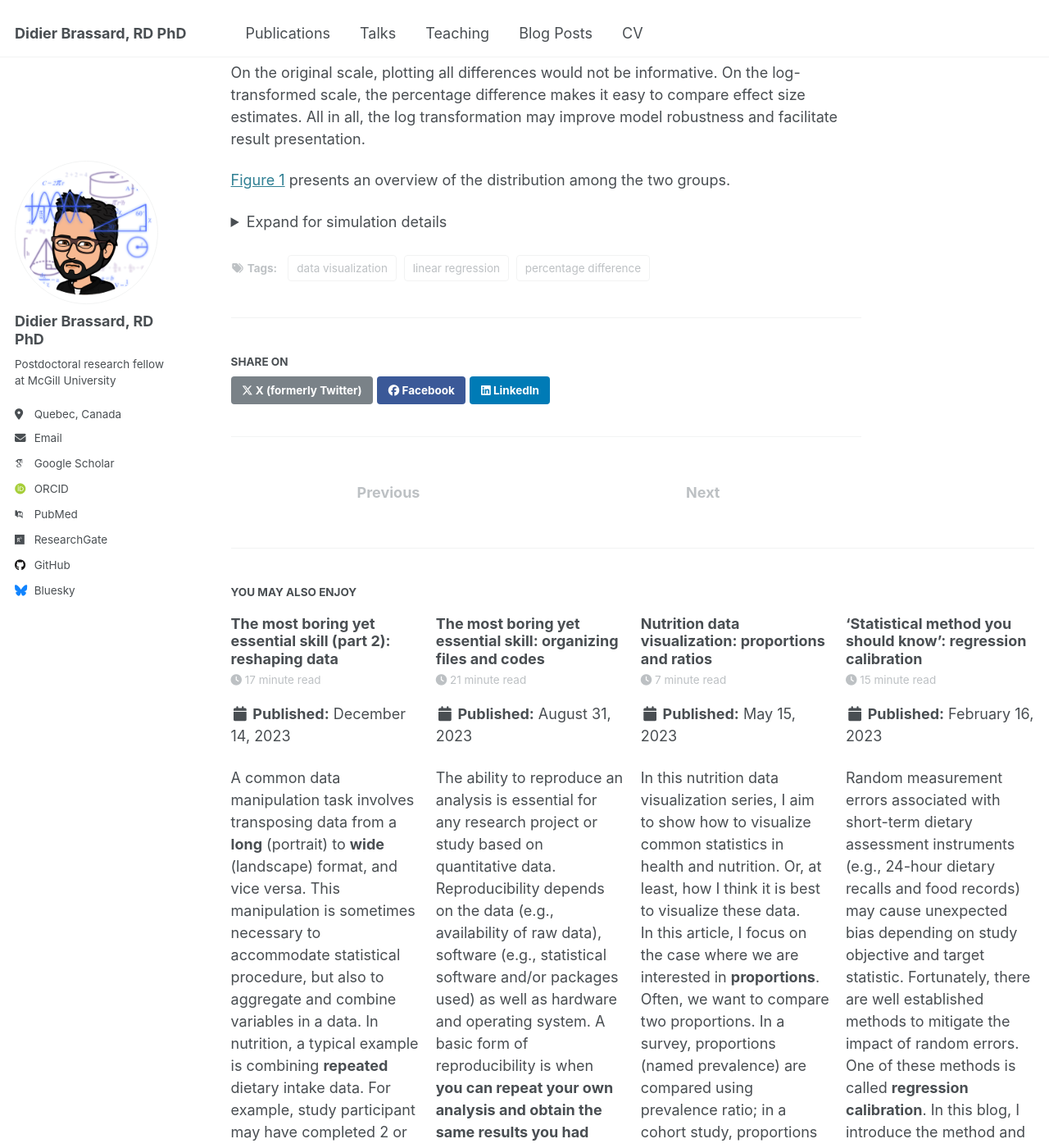
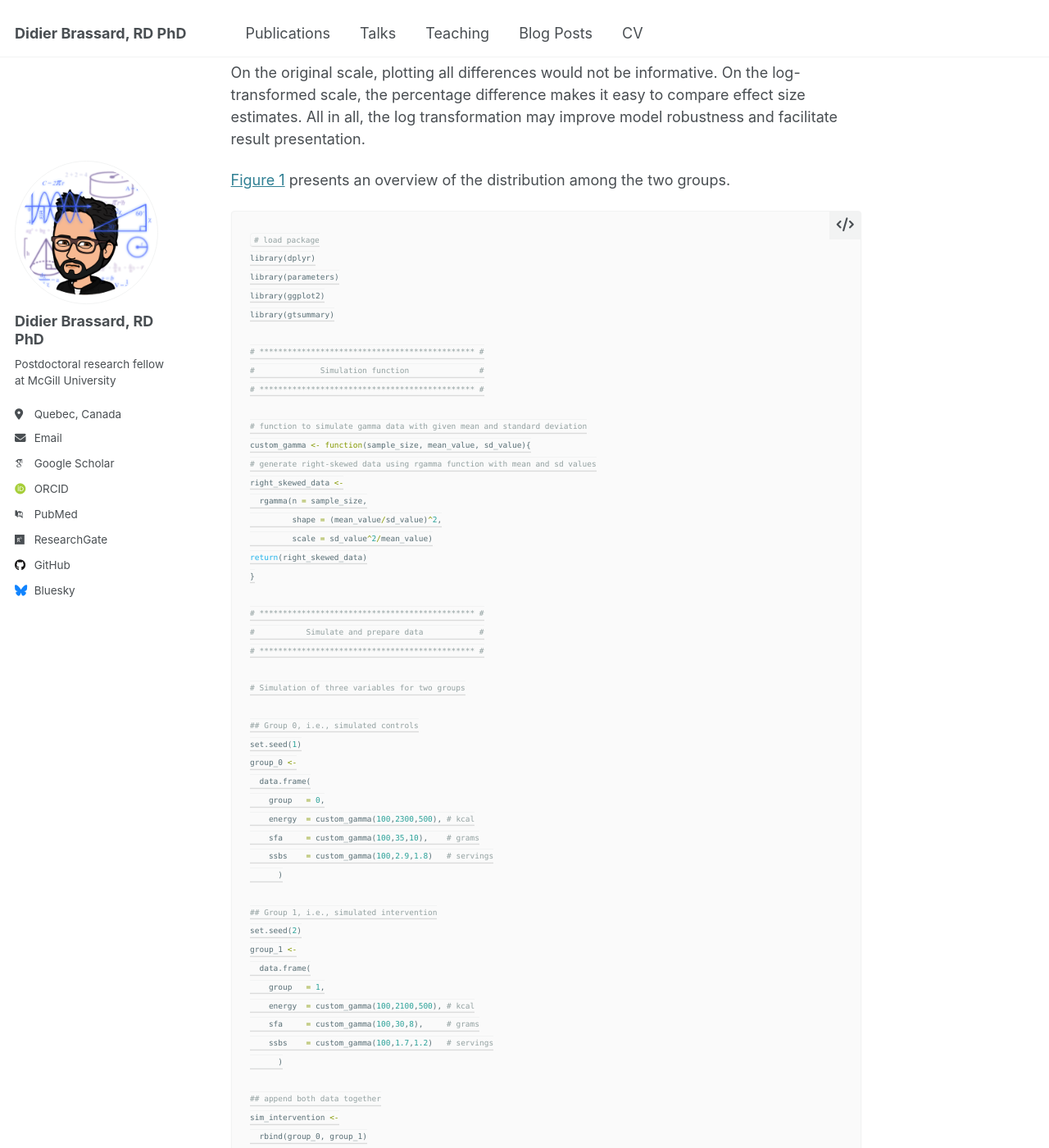
Before and after one commit to didierbrassard/didierbrassard.github.io, a Jekyll site: the page built from _posts/2023-04-13-blog-post-3.md, in a window 1280 px wide and 1400 px high, scrolled down 2848 px. Shown: the whole window at 82% size. Built offline with Jekyll 4.4.1, drawn with Linux system fonts in a browser that asks for light colours; some web fonts are replaced; some of the changed text lies outside the part shown.

Commit message:
Revert "Update 2023-04-13-blog-post-3.md"
This reverts commit ec63ef1fc7c46d1a1530d49a7d9dcdd425666eb8.

````diff
--- a/_posts/2023-04-13-blog-post-3.md
+++ b/_posts/2023-04-13-blog-post-3.md
@@ -125,10 +125,6 @@ presentation.
 
 [Figure 1](#fig-rawdata) presents an overview of the distribution among
 the two groups.
-<details>
-<summary>
-Expand for simulation details
-</summary>
 
 ``` r
 # load package
@@ -194,11 +190,7 @@ labelled::var_label(sim_intervention) <-
        energy  = "Total energy, kcal/d",
        sfa     = "Saturated fats, g/d",
        ssbs    = "Sugar-sweetened beverages, serving/d")
-```
 
-</details>
-
-``` r
 # ********************************************** #
 #         Summary of data using ggplot2          #
 # ********************************************** #
````
